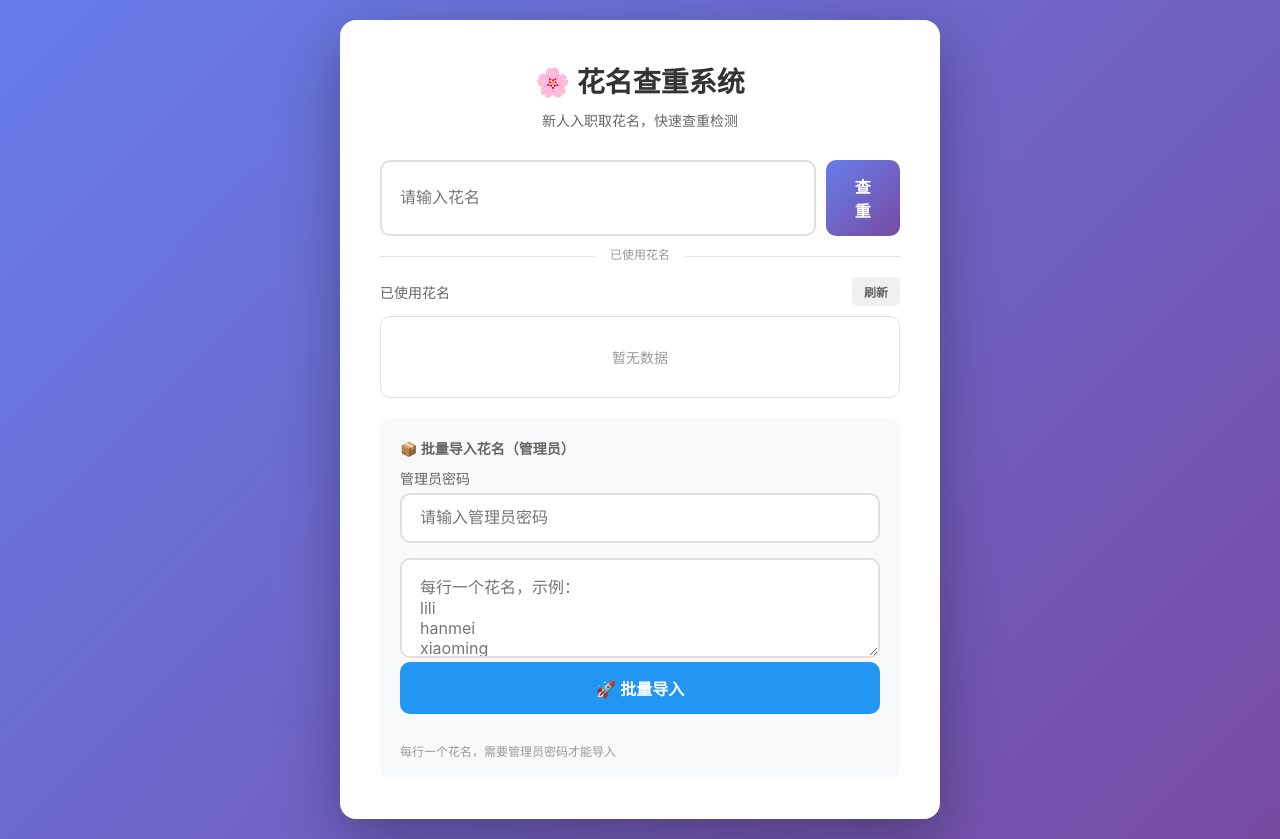
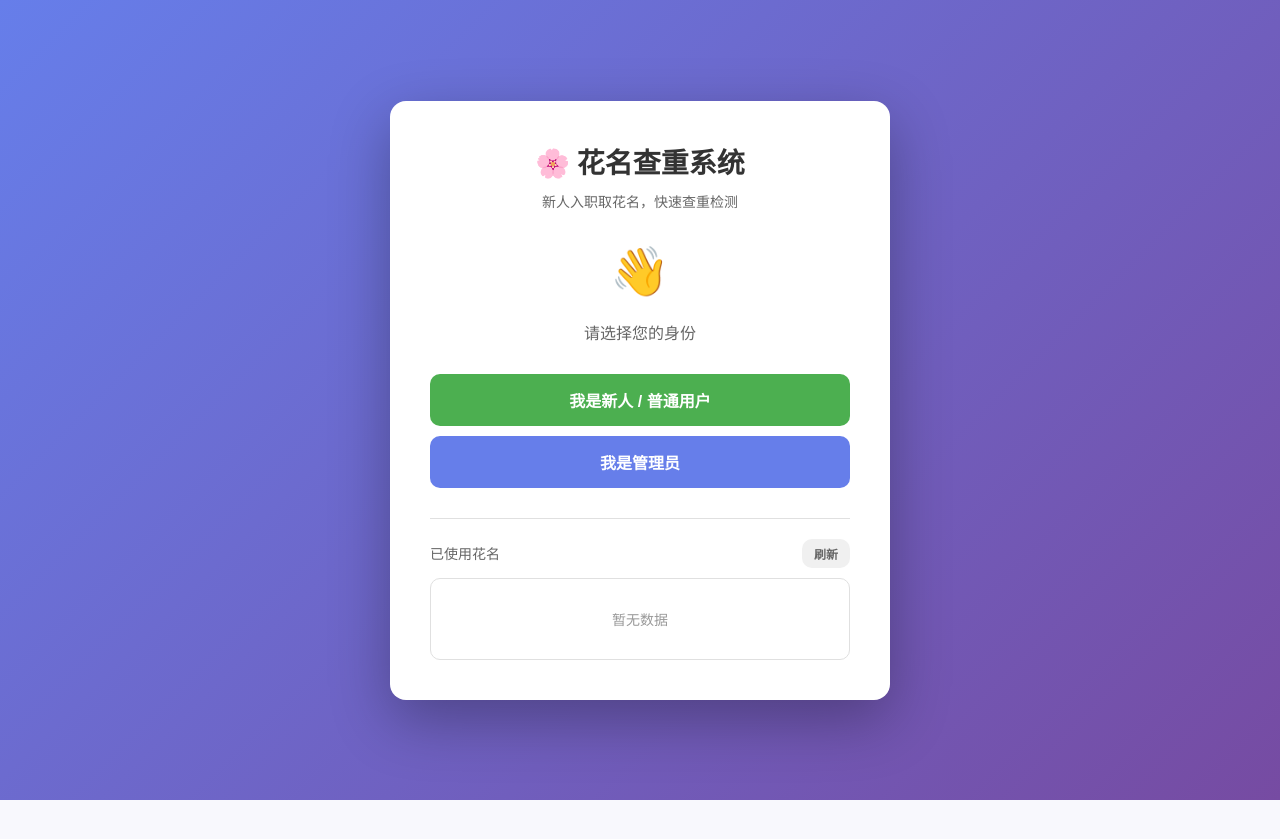
Before and after one commit to nathanpan1210-del/Flower-Name-checker, a Flask app: page / in a window 1280 px wide. After the commit the page ends 800 px from the top, so only its background shows below. Run offline with Flask 3, Linux system fonts and the light colour scheme.

Commit message:
feat: 改版页面流程，选择身份后操作

```diff
--- a/templates/index.html
+++ b/templates/index.html
@@ -26,7 +26,7 @@
             border-radius: 16px;
             box-shadow: 0 20px 60px rgba(0, 0, 0, 0.3);
             padding: 40px;
-            max-width: 600px;
+            max-width: 500px;
             width: 100%;
         }
 
@@ -44,13 +44,45 @@
             font-size: 14px;
         }
 
+        .btn {
+            padding: 14px 24px;
+            border: none;
+            border-radius: 10px;
+            font-size: 16px;
+            font-weight: 600;
+            cursor: pointer;
+            transition: all 0.3s;
+            width: 100%;
+            margin-bottom: 10px;
+        }
+
+        .btn-admin {
+            background: #667eea;
+            color: white;
+        }
+
+        .btn-user {
+            background: #4CAF50;
+            color: white;
+        }
+
+        .btn:hover {
+            transform: translateY(-2px);
+            box-shadow: 0 5px 20px rgba(0, 0, 0, 0.2);
+        }
+
+        .btn-back {
+            background: #f0f0f0;
+            color: #666;
+            margin-top: 20px;
+        }
+
         .input-group {
-            display: flex;
-            gap: 10px;
             margin-bottom: 20px;
         }
 
         input[type="text"], input[type="password"], textarea {
+            width: 100%;
             padding: 14px 18px;
             border: 2px solid #e0e0e0;
             border-radius: 10px;
@@ -63,57 +95,16 @@
             border-color: #667eea;
         }
 
-        input[type="text"], input[type="password"] {
-            width: 100%;
+        textarea {
+            min-height: 120px;
+            resize: vertical;
+            font-family: inherit;
+            margin-bottom: 15px;
         }
 
-        textarea {
-            width: 100%;
-            min-height: 100px;
-            resize: vertical;
-            font-family: inherit;
-        }
-
-        button {
-            padding: 14px 24px;
-            border: none;
-            border-radius: 10px;
-            font-size: 16px;
-            font-weight: 600;
-            cursor: pointer;
-            transition: all 0.3s;
-        }
-
-        .btn-check {
+        .btn-action {
             background: linear-gradient(135deg, #667eea 0%, #764ba2 100%);
             color: white;
-        }
-
-        .btn-check:hover {
-            transform: translateY(-2px);
-            box-shadow: 0 5px 20px rgba(102, 126, 234, 0.4);
-        }
-
-        .btn-add {
-            background: #4CAF50;
-            color: white;
-            width: 100%;
-            margin-bottom: 20px;
-        }
-
-        .btn-add:hover {
-            background: #45a049;
-        }
-
-        .btn-batch {
-            background: #2196F3;
-            color: white;
-            width: 100%;
-            margin-bottom: 20px;
-        }
-
-        .btn-batch:hover {
-            background: #1976D2;
         }
 
         .result {
@@ -137,22 +128,17 @@
             display: block;
         }
 
+        .section-title {
+            font-size: 18px;
+            font-weight: bold;
+            color: #333;
+            margin-bottom: 20px;
+            text-align: center;
+        }
+
         .divider {
             border-top: 1px solid #e0e0e0;
             margin: 20px 0;
-            position: relative;
-        }
-
-        .divider::after {
-            content: '已使用花名';
-            position: absolute;
-            top: -12px;
-            left: 50%;
-            transform: translateX(-50%);
-            background: white;
-            padding: 0 15px;
-            color: #999;
-            font-size: 12px;
         }
 
         .name-list {
@@ -190,60 +176,20 @@
             font-size: 14px;
         }
 
-        .history-section {
-            margin-top: 20px;
-        }
-
-        .history-title {
-            font-size: 14px;
-            color: #666;
-            margin-bottom: 10px;
-            display: flex;
-            justify-content: space-between;
-            align-items: center;
-        }
-
-        .btn-refresh {
-            background: #f0f0f0;
-            color: #666;
-            padding: 6px 12px;
-            font-size: 12px;
-            border-radius: 6px;
-        }
-
-        .admin-section {
-            background: #f8f9fa;
-            padding: 20px;
-            border-radius: 10px;
-            margin-top: 20px;
-        }
-
-        .admin-title {
-            font-size: 14px;
-            font-weight: bold;
-            color: #666;
-            margin-bottom: 10px;
-        }
-
-        .admin-hint {
+        .hint {
             font-size: 12px;
             color: #999;
             margin-top: 8px;
         }
 
-        .password-field {
-            margin-bottom: 15px;
+        .welcome-icon {
+            font-size: 48px;
+            text-align: center;
+            margin-bottom: 20px;
         }
 
-        .password-field label {
-            display: block;
-            font-size: 14px;
-            color: #666;
-            margin-bottom: 5px;
-        }
-
-        .password-field input {
-            width: 100%;
+        .hidden {
+            display: none !important;
         }
     </style>
 </head>
@@ -252,49 +198,121 @@
         <h1>🌸 花名查重系统</h1>
         <p class="subtitle">新人入职取花名，快速查重检测</p>
 
-        <!-- 查重区域 -->
+        <!-- 1. 选择身份页面 -->
+        <div id="page-role" class="page">
+            <div class="welcome-icon">👋</div>
+            <p style="text-align: center; margin-bottom: 30px; color: #666;">请选择您的身份</p>
+            <button class="btn btn-user" onclick="showPage('check')">我是新人 / 普通用户</button>
+            <button class="btn btn-admin" onclick="showPage('login')">我是管理员</button>
+        </div>
+
+        <!-- 2. 管理员登录页面 -->
+        <div id="page-login" class="page hidden">
+            <div class="section-title">管理员登录</div>
+
+            <div class="input-group">
+                <input type="password" id="adminPassword" placeholder="请输入管理员密码">
+            </div>
+
+            <button class="btn btn-action" onclick="loginAdmin()">登录</button>
+
+            <div id="login-result" class="result"></div>
+
+            <button class="btn btn-back" onclick="showPage('role')">返回</button>
+        </div>
+
+        <!-- 3. 普通用户查重页面 -->
+        <div id="page-check" class="page hidden">
+            <div class="section-title">花名查重</div>
+
             <div class="input-group">
                 <input type="text" id="flowerName" placeholder="请输入花名" maxlength="20">
-            <button class="btn-check" onclick="checkName()">查重</button>
             </div>
 
-        <!-- 查重结果 -->
-        <div id="result" class="result"></div>
+            <button class="btn btn-user" onclick="checkName()">查重</button>
 
+            <div id="check-result" class="result"></div>
+
+            <button class="btn btn-back" onclick="showPage('role')">返回身份选择</button>
+        </div>
+
+        <!-- 4. 管理员批量导入页面 -->
+        <div id="page-admin" class="page hidden">
+            <div class="section-title">批量导入花名</div>
+
+            <textarea id="batchNames" placeholder="每行一个花名，示例：&#10;lili&#10;hanmei&#10;xiaoming"></textarea>
+
+            <button class="btn btn-action" onclick="batchAdd()">🚀 批量导入</button>
+
+            <div id="admin-result" class="result"></div>
+
+            <button class="btn btn-back" onclick="showPage('role')">返回身份选择</button>
+        </div>
+
+        <!-- 已使用花名列表（所有页面底部都显示） -->
         <div class="divider"></div>
 
-        <!-- 已使用花名列表 -->
-        <div class="history-section">
-            <div class="history-title">
-                <span>已使用花名</span>
-                <button class="btn-refresh" onclick="loadNames()">刷新</button>
+        <div style="display: flex; justify-content: space-between; align-items: center; margin-bottom: 10px;">
+            <span style="font-size: 14px; color: #666;">已使用花名</span>
+            <button class="btn btn-back" style="width: auto; padding: 6px 12px; font-size: 12px; margin: 0;" onclick="loadNames()">刷新</button>
         </div>
         <div class="name-list" id="nameList">
             <div class="empty-tip">暂无数据</div>
         </div>
     </div>
 
-        <!-- 管理员批量导入区域 -->
-        <div class="admin-section">
-            <div class="admin-title">📦 批量导入花名（管理员）</div>
+    <script>
+        // 页面切换
+        function showPage(page) {
+            document.querySelectorAll('.page').forEach(p => p.classList.add('hidden'));
+            document.getElementById('page-' + page).classList.remove('hidden');
+            // 清空结果
+            document.querySelectorAll('.result').forEach(r => {
+                r.className = 'result';
+                r.style.display = 'none';
+            });
+        }
 
-            <!-- 密码输入 -->
-            <div class="password-field">
-                <label>管理员密码</label>
-                <input type="password" id="adminPassword" placeholder="请输入管理员密码">
-            </div>
+        // 管理员登录
+        async function loginAdmin() {
+            const password = document.getElementById('adminPassword').value;
+            const resultDiv = document.getElementById('login-result');
 
-            <textarea id="batchNames" placeholder="每行一个花名，示例：&#10;lili&#10;hanmei&#10;xiaoming"></textarea>
-            <button class="btn-batch" onclick="batchAdd()">🚀 批量导入</button>
-            <div class="admin-hint">每行一个花名，需要管理员密码才能导入</div>
-        </div>
-    </div>
+            if (!password) {
+                resultDiv.className = 'result error';
+                resultDiv.textContent = '请输入密码';
+                return;
+            }
 
-    <script>
-        // 查重（公开接口）
+            try {
+                const res = await fetch('/api/batch-add', {
+                    method: 'POST',
+                    headers: {'Content-Type': 'application/json'},
+                    body: JSON.stringify({
+                        password: password,
+                        names: ['__TEST__']  // 测试密码是否正确
+                    })
+                });
+                const data = await res.json();
+
+                if (data.success) {
+                    // 密码正确，进入管理员页面
+                    showPage('admin');
+                    document.getElementById('adminPassword').value = '';
+                } else {
+                    resultDiv.className = 'result error';
+                    resultDiv.textContent = '❌ ' + data.message;
+                }
+            } catch (e) {
+                resultDiv.className = 'result error';
+                resultDiv.textContent = '请求失败，请稍后重试';
+            }
+        }
+
+        // 花名查重
         async function checkName() {
             const name = document.getElementById('flowerName').value.trim();
-            const resultDiv = document.getElementById('result');
+            const resultDiv = document.getElementById('check-result');
 
             if (!name) {
                 resultDiv.className = 'result error';
@@ -310,28 +328,25 @@
                 });
                 const data = await res.json();
 
-                if (data.success) {
                 resultDiv.className = data.available ? 'result success' : 'result error';
                 resultDiv.textContent = data.message;
-                } else {
-                    resultDiv.className = 'result error';
-                    resultDiv.textContent = data.message;
-                }
             } catch (e) {
                 resultDiv.className = 'result error';
                 resultDiv.textContent = '请求失败，请稍后重试';
             }
         }
 
-        // 批量导入（需要管理员密码）
+        // 批量导入
         async function batchAdd() {
             const password = document.getElementById('adminPassword').value;
             const text = document.getElementById('batchNames').value.trim();
-            const resultDiv = document.getElementById('result');
+            const resultDiv = document.getElementById('admin-result');
 
+            // 需要重新验证密码
             if (!password) {
                 resultDiv.className = 'result error';
-                resultDiv.textContent = '请输入管理员密码';
+                resultDiv.textContent = '请先在登录页面输入密码';
+                showPage('login');
                 return;
             }
 
@@ -341,7 +356,6 @@
                 return;
             }
 
-            // 按行分割，去除空行
             const names = text.split('\n').map(n => n.trim()).filter(n => n);
 
             if (names.length === 0) {
@@ -365,8 +379,8 @@
                 resultDiv.textContent = data.message;
 
                 if (data.success) {
-                    document.getElementById('batchNames').value = '';  // 清空输入框
-                    loadNames();  // 刷新列表
+                    document.getElementById('batchNames').value = '';
+                    loadNames();
                 }
             } catch (e) {
                 resultDiv.className = 'result error';
```
Lines whose indentation alone changed are shown as unchanged.
